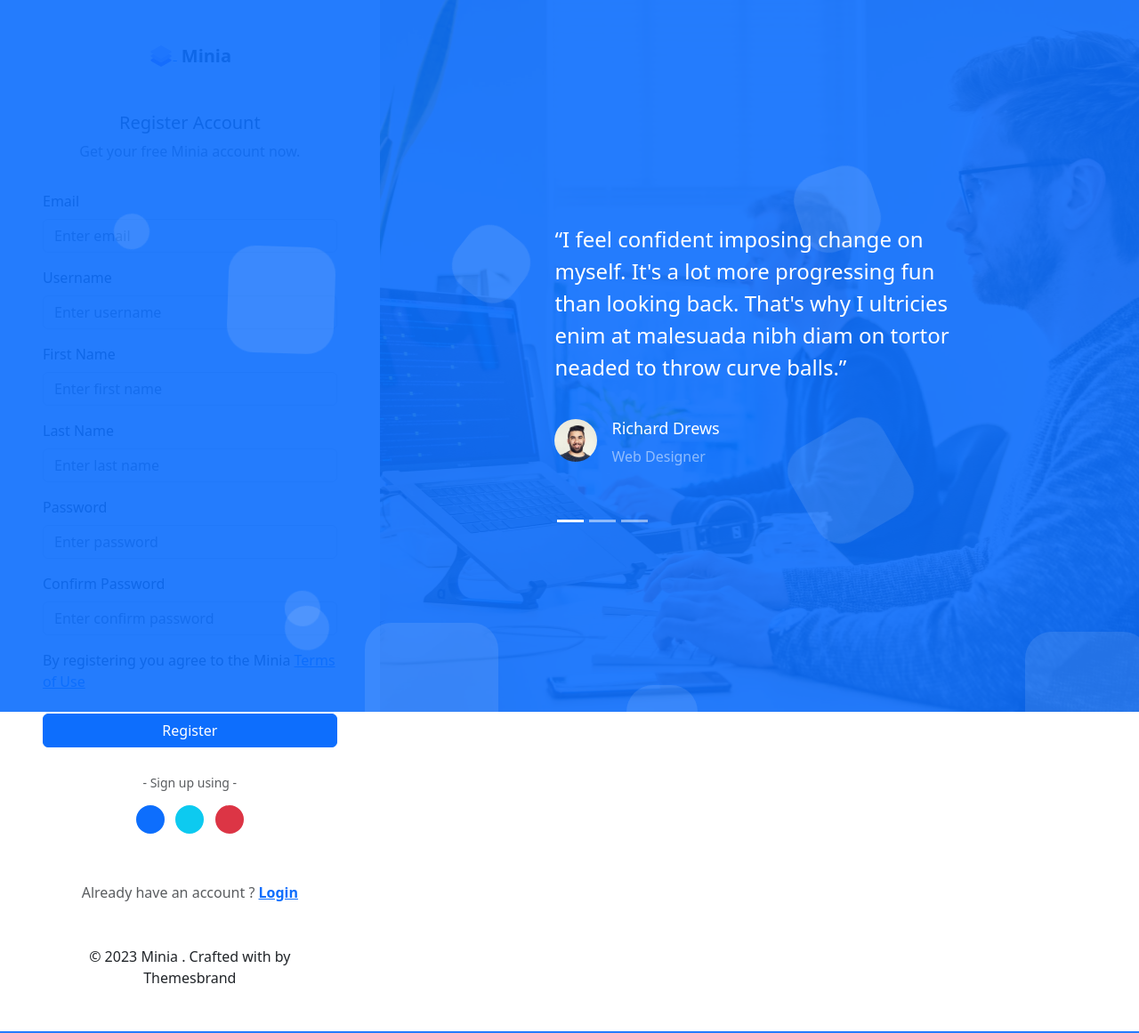
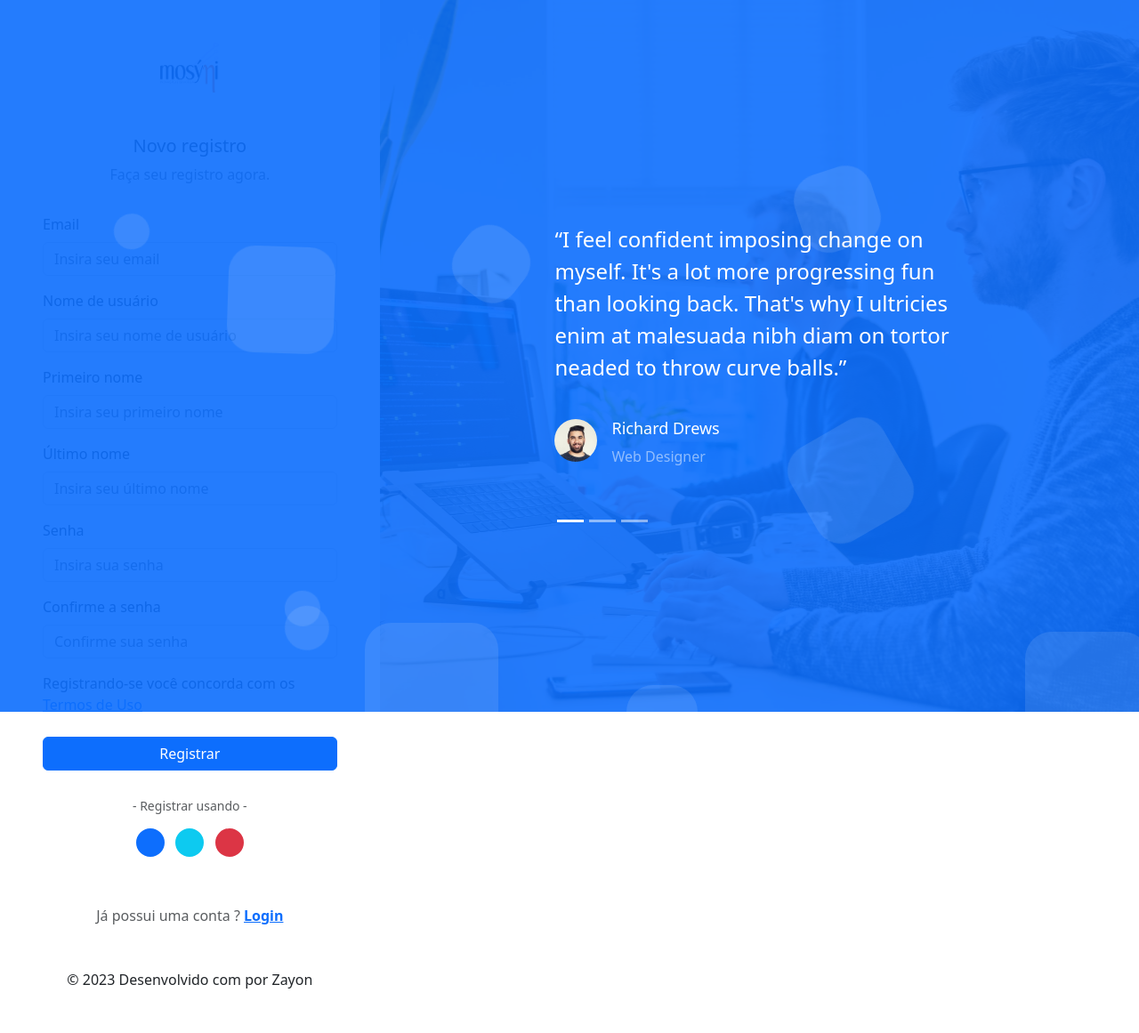
Before and after one commit to ctozayon/moises_2023, a PHP site: page /Admin/auth-register.php in a window 1280 px wide. Shown: the whole page at 89% size. Run offline with PHP 8.4, Linux system fonts and the light colour scheme; some libraries are stand-ins or nearby versions.

Commit message:
correcao de erros na tela de login, traducao da tela de registro e ajustes no menu

```diff
--- a/Admin/auth-login.php
+++ b/Admin/auth-login.php
@@ -218,7 +218,7 @@ if ($_SERVER["REQUEST_METHOD"] == "POST") {
                             <div class="mt-4 mt-md-5 text-center">
                                 <p class="mb-0">© <script>
                                         document.write(new Date().getFullYear())
-                                    </script> Minia . Desenvolvido com <i class="mdi mdi-heart text-danger"></i> por Zayon</p>
+                                    </script>Desenvolvido com <i class="mdi mdi-heart text-danger"></i> por Zayon</p>
                             </div>
                         </div>
                     </div>
--- a/Admin/auth-register.php
+++ b/Admin/auth-register.php
@@ -11,9 +11,9 @@ if ($_SERVER["REQUEST_METHOD"] == "POST") {
 
     // Validate useremail
     if (empty(trim($_POST["useremail"]))) {
-        $useremail_err = "Please enter a useremail.";
+        $useremail_err = "Por favor digite seu e-mail de usuário.";
     } elseif (!filter_var($_POST["useremail"], FILTER_VALIDATE_EMAIL)) {
-        $useremail_err = "Invalid email format";
+        $useremail_err = "Formato de e-mail inválido.";
     } else {
         // Prepare a select statement
         $sql = "SELECT id FROM users WHERE useremail = ?";
@@ -31,12 +31,12 @@ if ($_SERVER["REQUEST_METHOD"] == "POST") {
                 mysqli_stmt_store_result($stmt);
 
                 if (mysqli_stmt_num_rows($stmt) == 1) {
-                    $useremail_err = "This useremail is already taken.";
+                    $useremail_err = "Este e-mail já está sendo utilizado.";
                 } else {
                     $useremail = trim($_POST["useremail"]);
                 }
             } else {
-                echo "Oops! Something went wrong. Please try again later.";
+                echo "Oops! Algo está errado. Por favor tente novamente mais tarde.";
             }
 
             // Close statement
@@ -47,41 +47,41 @@ if ($_SERVER["REQUEST_METHOD"] == "POST") {
 
     // Validate username
     if (empty(trim($_POST["username"]))) {
-        $username_err = "Please enter a username.";
+        $username_err = "Por favor insira seu nome de usuário.";
     } else {
         $username = trim($_POST["username"]);
     }
 
     // Validate password
     if (empty(trim($_POST["password"]))) {
-        $password_err = "Please enter a password.";
+        $password_err = "Por favor insira a senha.";
     } elseif (strlen(trim($_POST["password"])) < 6) {
-        $password_err = "Password must have atleast 6 characters.";
+        $password_err = "A senha deve conter pelo menos 6 caracteres.";
     } else {
         $password = trim($_POST["password"]);
     }
 
     // Validate firstname
     if (empty(trim($_POST["firstname"]))) {
-        $firstname_err = "Please enter your first name.";
+        $firstname_err = "Digite seu primeiro nome.";
     } else {
         $firstname = trim($_POST["firstname"]);
     }
 
     // Validate lastname
     if (empty(trim($_POST["lastname"]))) {
-        $lastname_err = "Please enter your last name.";
+        $lastname_err = "Digite seu último nome.";
     } else {
         $lastname = trim($_POST["lastname"]);
     }
 
     // Validate confirm password
     if (empty(trim($_POST["confirm_password"]))) {
-        $confirm_password_err = "Please enter a confirm password.";
+        $confirm_password_err = "Confirme a sua senha.";
     } else {
         $confirm_password = trim($_POST["confirm_password"]);
         if (empty($password_err) && ($password != $confirm_password)) {
-            $confirm_password_err = "Password did not match.";
+            $confirm_password_err = "A senha não está compatível.";
         }
     }
 
@@ -108,7 +108,7 @@ if ($_SERVER["REQUEST_METHOD"] == "POST") {
                 // Redirect to login page
                 header("location: index.php");
             } else {
-                echo "Something went wrong. Please try again later.";
+                echo "Algo está errado. Por favor tente novamente mais tarde.";
             }
 
             // Close statement
@@ -124,7 +124,7 @@ if ($_SERVER["REQUEST_METHOD"] == "POST") {
 
 <head>
 
-    <title>Register | Minia - Admin & Dashboard Template</title>
+    <title>Novo Registro | Mosýni</title>
     <?php include 'layouts/head.php'; ?>
     <?php include 'layouts/head-style.php'; ?>
 
@@ -141,64 +141,64 @@ if ($_SERVER["REQUEST_METHOD"] == "POST") {
                         <div class="d-flex flex-column h-100">
                             <div class="mb-4 mb-md-5 text-center">
                                 <a href="index.php" class="d-block auth-logo">
-                                    <img src="assets/images/logo-sm.svg" alt="" height="28"> <span class="logo-txt">Minia</span>
+                                    <img src="assets/images/logo-mosyni-principal.png" alt="" height="56">
                                 </a>
                             </div>
                             <div class="auth-content my-auto">
                                 <div class="text-center">
-                                    <h5 class="mb-0">Register Account</h5>
-                                    <p class="text-muted mt-2">Get your free Minia account now.</p>
+                                    <h5 class="mb-0">Novo registro</h5>
+                                    <p class="text-muted mt-2">Faça seu registro agora.</p>
                                 </div>
                                 <form class="needs-validation mt-4 pt-2" action="<?php echo htmlspecialchars($_SERVER["PHP_SELF"]); ?>" method="post">
                                     <div class="mb-3 <?php echo (!empty($useremail_err)) ? 'has-error' : ''; ?>">
                                         <label for="useremail" class="form-label">Email</label>
-                                        <input type="email" class="form-control" id="useremail" placeholder="Enter email" required name="useremail" value="<?php echo $useremail; ?>">
+                                        <input type="email" class="form-control" id="useremail" placeholder="Insira seu email" required name="useremail" value="<?php echo $useremail; ?>">
                                         <span class="text-danger"><?php echo $useremail_err; ?></span>
                                     </div>
 
                                     <div class="mb-3 <?php echo (!empty($username_err)) ? 'has-error' : ''; ?>">
-                                        <label for="username" class="form-label">Username</label>
-                                        <input type="text" class="form-control" id="username" placeholder="Enter username" required name="username" value="<?php echo $username; ?>">
+                                        <label for="username" class="form-label">Nome de usuário</label>
+                                        <input type="text" class="form-control" id="username" placeholder="Insira seu nome de usuário" required name="username" value="<?php echo $username; ?>">
                                         <span class="text-danger"><?php echo $username_err; ?></span>
                                     </div>
 
                                     <div class="mb-3">
-                                        <label for="firstname" class="form-label">First Name</label>
-                                        <input type="text" class="form-control" id="firstname" placeholder="Enter first name" required name="firstname" value="<?php echo $firstname; ?>">
+                                        <label for="firstname" class="form-label">Primeiro nome</label>
+                                        <input type="text" class="form-control" id="firstname" placeholder="Insira seu primeiro nome" required name="firstname" value="<?php echo $firstname; ?>">
                                         <!-- Adicionando uma mensagem de erro para validação -->
                                         <span class="text-danger"><?php echo $firstname_err; ?></span>
                                     </div>
 
                                     <div class="mb-3">
-                                        <label for="lastname" class="form-label">Last Name</label>
-                                        <input type="text" class="form-control" id="lastname" placeholder="Enter last name" required name="lastname" value="<?php echo $lastname; ?>">
+                                        <label for="lastname" class="form-label">Último nome</label>
+                                        <input type="text" class="form-control" id="lastname" placeholder="Insira seu último nome" required name="lastname" value="<?php echo $lastname; ?>">
                                         <!-- Adicionando uma mensagem de erro para validação -->
                                         <span class="text-danger"><?php echo $lastname_err; ?></span>
                                     </div>
 
                                     <div class="mb-3 <?php echo (!empty($password_err)) ? 'has-error' : ''; ?>">
-                                        <label for="userpassword" class="form-label">Password</label>
-                                        <input type="password" class="form-control" id="userpassword" placeholder="Enter password" required name="password" value="<?php echo $password; ?>">
+                                        <label for="userpassword" class="form-label">Senha</label>
+                                        <input type="password" class="form-control" id="userpassword" placeholder="Insira sua senha" required name="password" value="<?php echo $password; ?>">
                                         <span class="text-danger"><?php echo $password_err; ?></span>
                                     </div>
 
                                     <div class="mb-3 <?php echo (!empty($confirm_password_err)) ? 'has-error' : ''; ?>">
-                                        <label class="form-label" for="userpassword">Confirm Password</label>
-                                        <input type="password" class="form-control" id="confirm_password" placeholder="Enter confirm password" name="confirm_password" value="<?php echo $confirm_password; ?>">
+                                        <label class="form-label" for="userpassword">Confirme a senha</label>
+                                        <input type="password" class="form-control" id="confirm_password" placeholder="Confirme sua senha" name="confirm_password" value="<?php echo $confirm_password; ?>">
                                         <span class="text-danger"><?php echo $confirm_password_err; ?></span>
                                     </div>
 
                                     <div class="mb-4">
-                                        <p class="mb-0">By registering you agree to the Minia <a href="#" class="text-primary">Terms of Use</a></p>
+                                        <p class="mb-0">Registrando-se você concorda com os <a href="#" class="text-primary">Termos de Uso</a></p>
                                     </div>
                                     <div class="mb-3">
-                                        <button class="btn btn-primary w-100 waves-effect waves-light" type="submit">Register</button>
+                                        <button class="btn btn-primary w-100 waves-effect waves-light" type="submit">Registrar</button>
                                     </div>
                                 </form>
 
                                 <div class="mt-4 pt-2 text-center">
                                     <div class="signin-other-title">
-                                        <h5 class="font-size-14 mb-3 text-muted fw-medium">- Sign up using -</h5>
+                                        <h5 class="font-size-14 mb-3 text-muted fw-medium">- Registrar usando -</h5>
                                     </div>
 
                                     <ul class="list-inline mb-0">
@@ -221,13 +221,13 @@ if ($_SERVER["REQUEST_METHOD"] == "POST") {
                                 </div>
 
                                 <div class="mt-5 text-center">
-                                    <p class="text-muted mb-0">Already have an account ? <a href="auth-login.php" class="text-primary fw-semibold"> Login </a> </p>
+                                    <p class="text-muted mb-0">Já possui uma conta ? <a href="auth-login.php" class="text-primary fw-semibold"> Login </a> </p>
                                 </div>
                             </div>
                             <div class="mt-4 mt-md-5 text-center">
                                 <p class="mb-0">© <script>
                                         document.write(new Date().getFullYear())
-                                    </script> Minia . Crafted with <i class="mdi mdi-heart text-danger"></i> by Themesbrand</p>
+                                    </script> Desenvolvido com <i class="mdi mdi-heart text-danger"></i> por Zayon</p>
                             </div>
                         </div>
                     </div>
```
Also changed, not shown: Admin/layouts/vertical-menu.php (+4 -4 lines).
